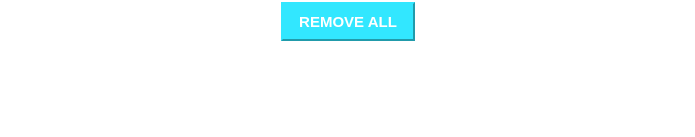
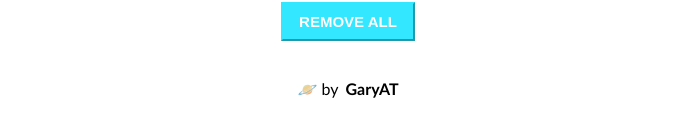
Before and after one commit to garu2/ToDo-List-LocalStorage-JavaScript, a plain HTML site: page index.html in a window 1280 px wide. Shown: the part 239-376 px from the top of the page, without its empty margins (292-987 px from the left). Drawn offline with Linux system fonts and the light colour scheme.

Commit message:
ADD: change readme and add author

```diff
--- a/index.html
+++ b/index.html
@@ -4,7 +4,7 @@
     <meta charset="UTF-8">
     <meta http-equiv="X-UA-Compatible" content="IE=edge">
     <meta name="viewport" content="width=device-width, initial-scale=1.0">
-    <title>prctice local storage</title>
+    <title>Practice local storage</title>
     <link rel="stylesheet" href="./style.css">
     <script src="./custom.js" defer></script>
 </head>
@@ -26,5 +26,8 @@
         </div>
         <button class="remove-all" onclick="deleteAll()">Remove all</button>
     </div>
+    <footer>
+        <p class="author">🪐 by <a href="https://github.com/garu2" target="_blank">GaryAT</a></p>
+    </footer>
 </body>
 </html>
--- a/style.css
+++ b/style.css
@@ -112,3 +112,15 @@ body{
     border: solid 2px red;
     border-radius: 2px;
 }
+
+p.author {
+    display: flex;
+    justify-content: center;
+    margin-top: 3%;
+    gap: 7px;
+}
+p.author a {
+    text-decoration: none;
+    font-weight: 700;
+    color: #000;
+}
```
Also changed, not shown: 1 other file.
